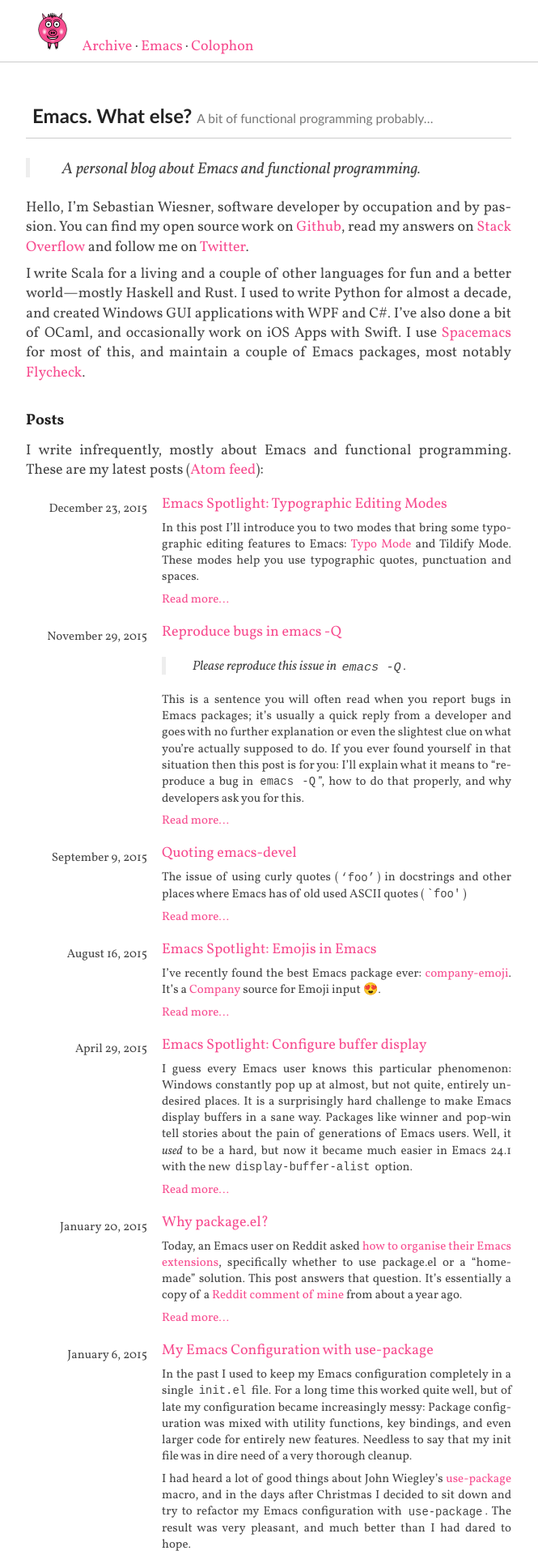
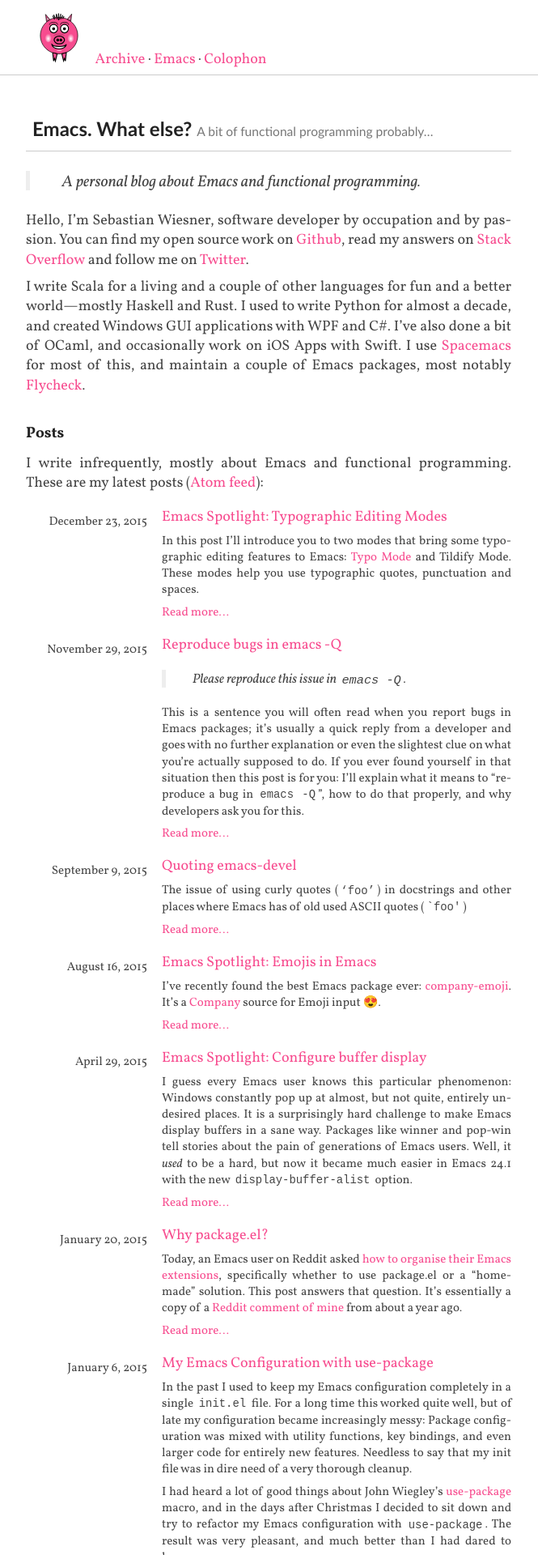
Before and after one commit to flooose/lunaryorn.github.io, a Jekyll site: the page built from index.md, in a window 1280 px wide. Shown: the top 1920 px of the page at 81% size, without its empty margins (308-973 px from the left). Built offline with Jekyll 4.4.1, drawn with Linux system fonts in a browser that asks for light colours; some web fonts are replaced; Markdown is read by kramdown in place of the engine named in the settings; comment, search, counter and statistics services are not loaded.

Commit message:
Use SVG logo

```diff
--- a/_layouts/default.html
+++ b/_layouts/default.html
@@ -41,7 +41,7 @@
       <div class="container">
         <div class="navbar-header">
           <a class="navbar-brand" href="{{baseurl}}/index.html">
-            <img alt="My personal logo" src="{{site.baseurl}}/logo.png">
+            <img alt="My personal logo" src="{{site.baseurl}}/logo.svg">
           </a>
         </div>
         <ul class="navbar-nav">
--- a/_sass/main.scss
+++ b/_sass/main.scss
@@ -296,6 +296,11 @@
 
 .navbar-brand {
   display: inline-block;
+
+  img {
+    height: 64px;
+    width: 64px;
+  }
 }
 
 .navbar-nav {
```
Also changed, not shown: 1 other file.
